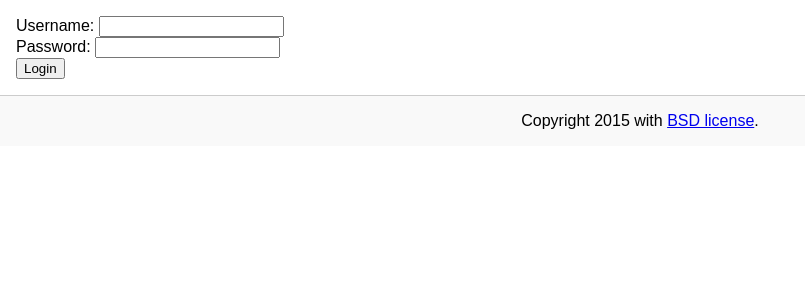
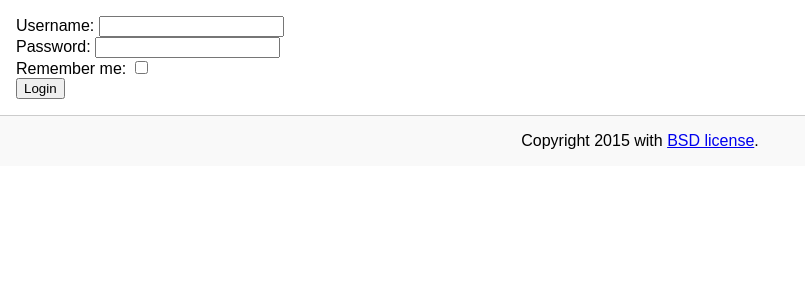
Before and after one commit to Roberto-M-H/Java_Python_FlaskServer_AndroidChatApp, a Python web app: template serverapp/templates/login.html in a window 1280 px wide. Shown: the part 132-432 px from the top of the page, without its empty margins (0-805 px from the left). Run offline with Jinja, Linux system fonts and the light colour scheme; the template is opened without the code that fills it, so the values that code supplies are empty.

Commit message:
added remember me checkbox to login.html

```diff
--- a/serverapp/templates/login.html
+++ b/serverapp/templates/login.html
@@ -8,6 +8,9 @@
     <label>Password: </label>
     <input name="password" type="password" />
     <br />
+    <label>Remember me:</label>
+    <input name="remember_me" type="checkbox" />
+    <br />
     <input type="submit" value="Login" />
 </form>
 {% endblock %}
```
